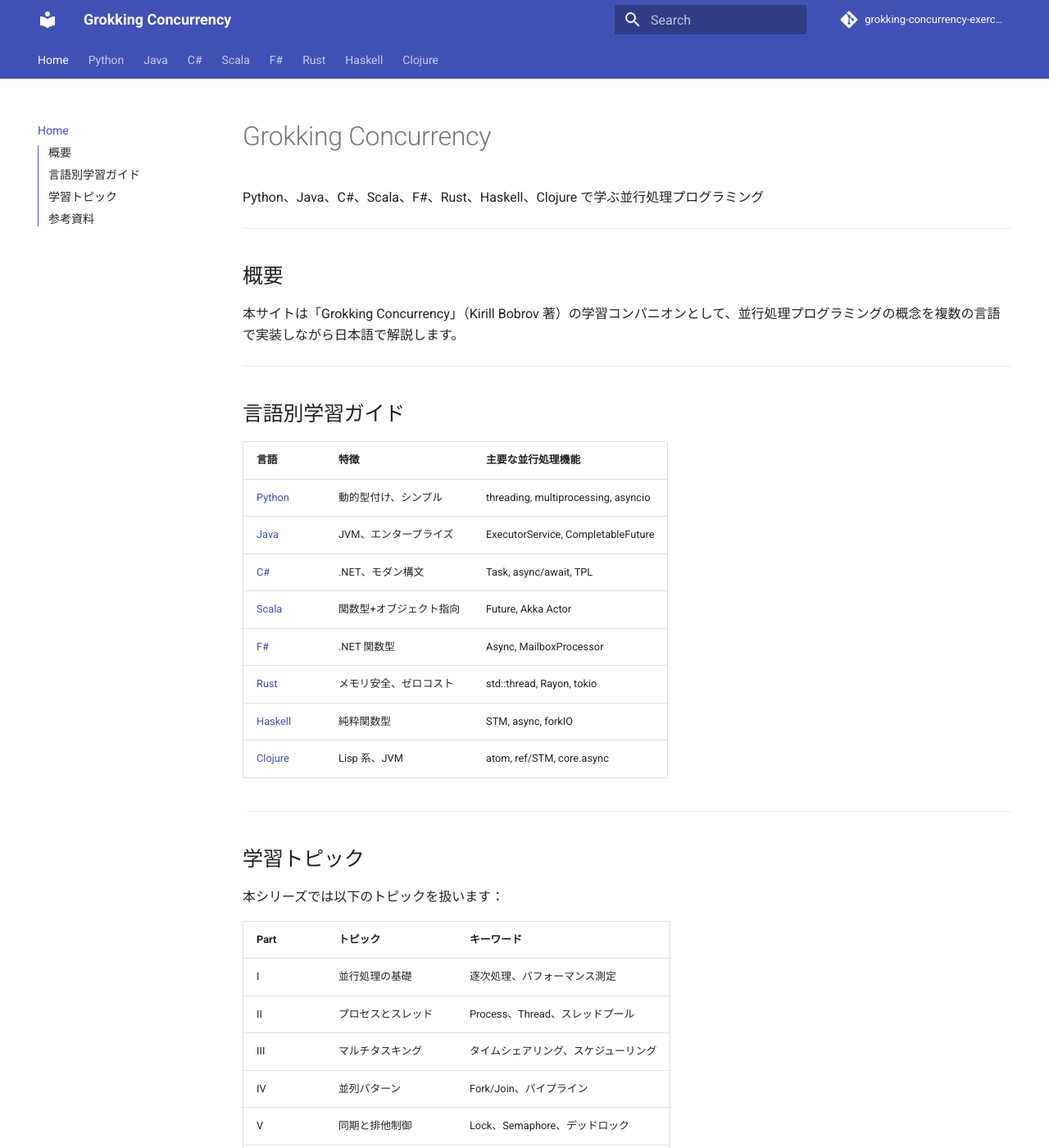
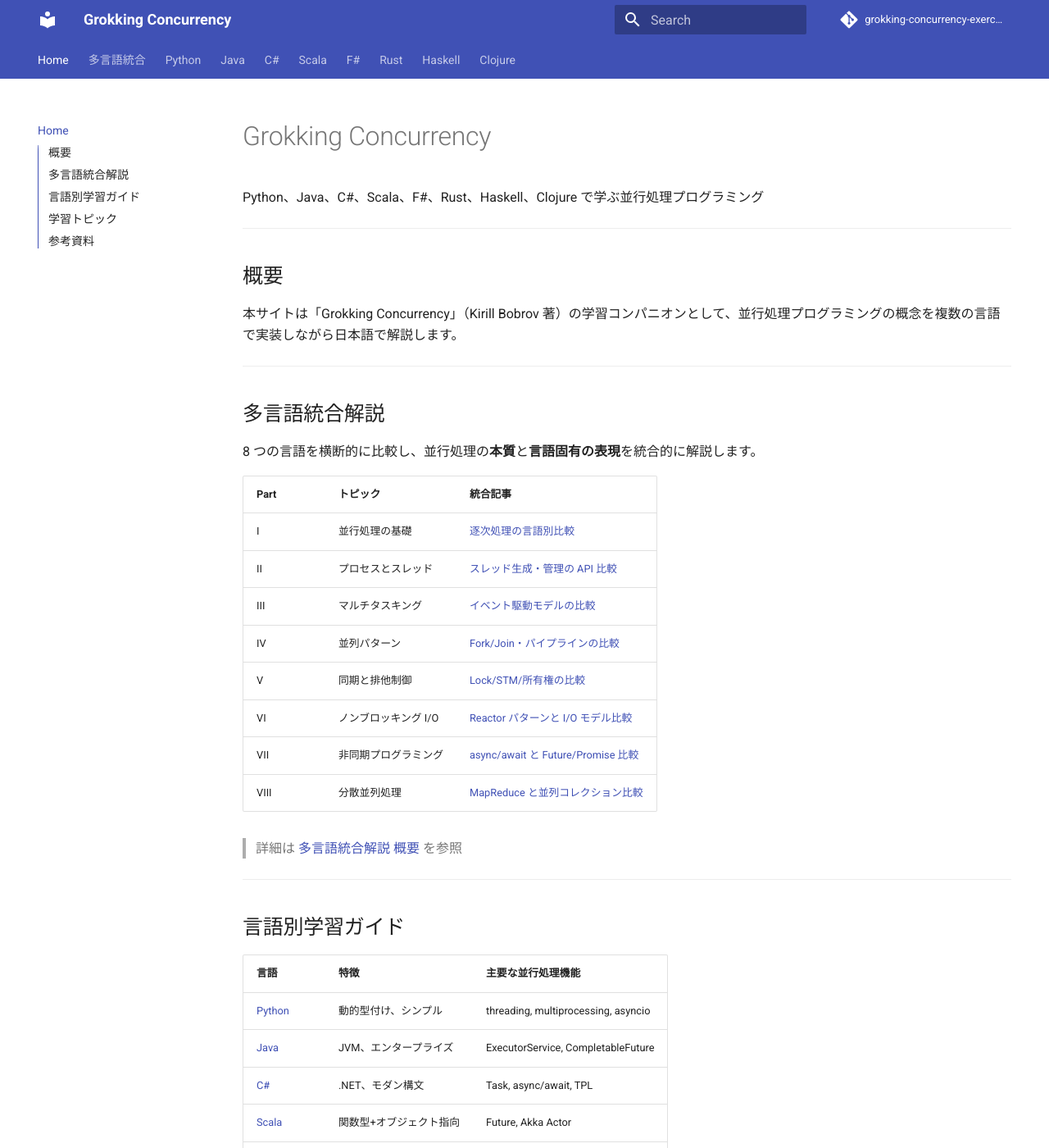
Before and after one commit to k2works/grokking-concurrency-exercise, an MkDocs documentation site: the page built from docs/article/index.md, in a window 1280 px wide and 1400 px high. Shown: the whole window at 82% size. Built offline with MkDocs 1.6.1 and Material for MkDocs 9.7.7, drawn with Linux system fonts in a browser that asks for light colours; comment, search, counter and statistics services are not loaded.

Commit message:
docs: mkdocs.yml と index.md に多言語統合セクションを追加

```diff
--- a/docs/article/index.md
+++ b/docs/article/index.md
@@ -7,6 +7,25 @@ Python、Java、C#、Scala、F#、Rust、Haskell、Clojure で学ぶ並行処理
 ## 概要
 
 本サイトは「Grokking Concurrency」（Kirill Bobrov 著）の学習コンパニオンとして、並行処理プログラミングの概念を複数の言語で実装しながら日本語で解説します。
+
+---
+
+## 多言語統合解説
+
+8 つの言語を横断的に比較し、並行処理の**本質**と**言語固有の表現**を統合的に解説します。
+
+| Part | トピック | 統合記事 |
+|------|----------|----------|
+| I | 並行処理の基礎 | [逐次処理の言語別比較](all/part-1-ch02-sequential.md) |
+| II | プロセスとスレッド | [スレッド生成・管理の API 比較](all/part-2-ch04-05-threads.md) |
+| III | マルチタスキング | [イベント駆動モデルの比較](all/part-3-ch06-multitasking.md) |
+| IV | 並列パターン | [Fork/Join・パイプラインの比較](all/part-4-ch07-parallel-patterns.md) |
+| V | 同期と排他制御 | [Lock/STM/所有権の比較](all/part-5-ch08-09-synchronization.md) |
+| VI | ノンブロッキング I/O | [Reactor パターンと I/O モデル比較](all/part-6-ch10-11-nonblocking-io.md) |
+| VII | 非同期プログラミング | [async/await と Future/Promise 比較](all/part-7-ch12-async.md) |
+| VIII | 分散並列処理 | [MapReduce と並列コレクション比較](all/part-8-ch13-mapreduce.md) |
+
+> 詳細は [多言語統合解説 概要](all/index.md) を参照
 
 ---
 
--- a/mkdocs.yml
+++ b/mkdocs.yml
@@ -58,6 +58,16 @@ plugins:
 
 nav:
   - Home: index.md
+  - 多言語統合:
+      - 概要: all/index.md
+      - Part I - 並行処理の基礎: all/part-1-ch02-sequential.md
+      - Part II - プロセスとスレッド: all/part-2-ch04-05-threads.md
+      - Part III - マルチタスキング: all/part-3-ch06-multitasking.md
+      - Part IV - 並列パターン: all/part-4-ch07-parallel-patterns.md
+      - Part V - 同期と排他制御: all/part-5-ch08-09-synchronization.md
+      - Part VI - ノンブロッキング I/O: all/part-6-ch10-11-nonblocking-io.md
+      - Part VII - 非同期プログラミング: all/part-7-ch12-async.md
+      - Part VIII - 分散並列処理: all/part-8-ch13-mapreduce.md
   - Python:
       - 概要: python/index.md
       - Part I - 並行処理の基礎: python/part-1.md
```
